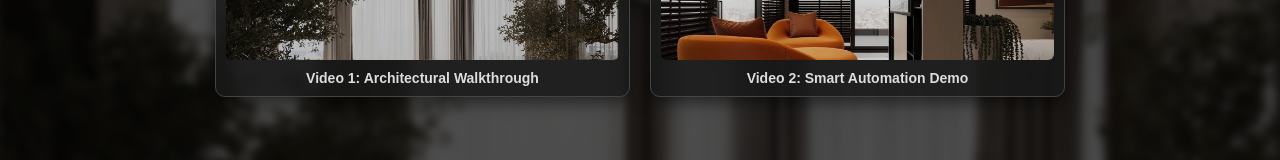
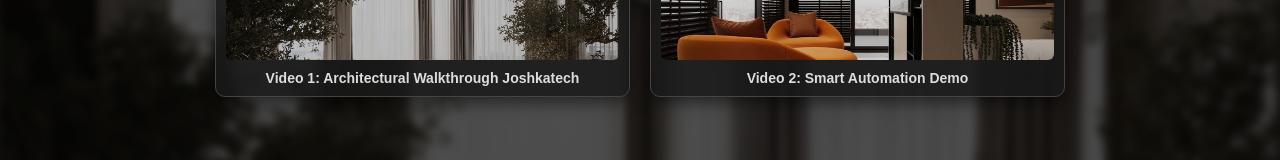
Before and after one commit to joshkatech1/tinuola-towers, a plain HTML site: page smart_lights/video.html in a window 1280 px wide. Shown: the part 346-506 px from the top of the page. Drawn offline with Linux system fonts and the light colour scheme.

Commit message:
Update video.html

```diff
--- a/smart_lights/video.html
+++ b/smart_lights/video.html
@@ -53,7 +53,7 @@
                     <img src="media/pic1.jpg" alt="https://res.cloudinary.com/gbms83mw/video/upload/v1795249747/Tinuola_Homes.mp4">
                     <div class="play-icon">▶</div>
                 </div>
-                <div class="caption">Video 1: Architectural Walkthrough</div>
+                <div class="caption">Video 1: Architectural Walkthrough Joshkatech</div>
             </div>
 
             <!-- Video 2 -->
```
